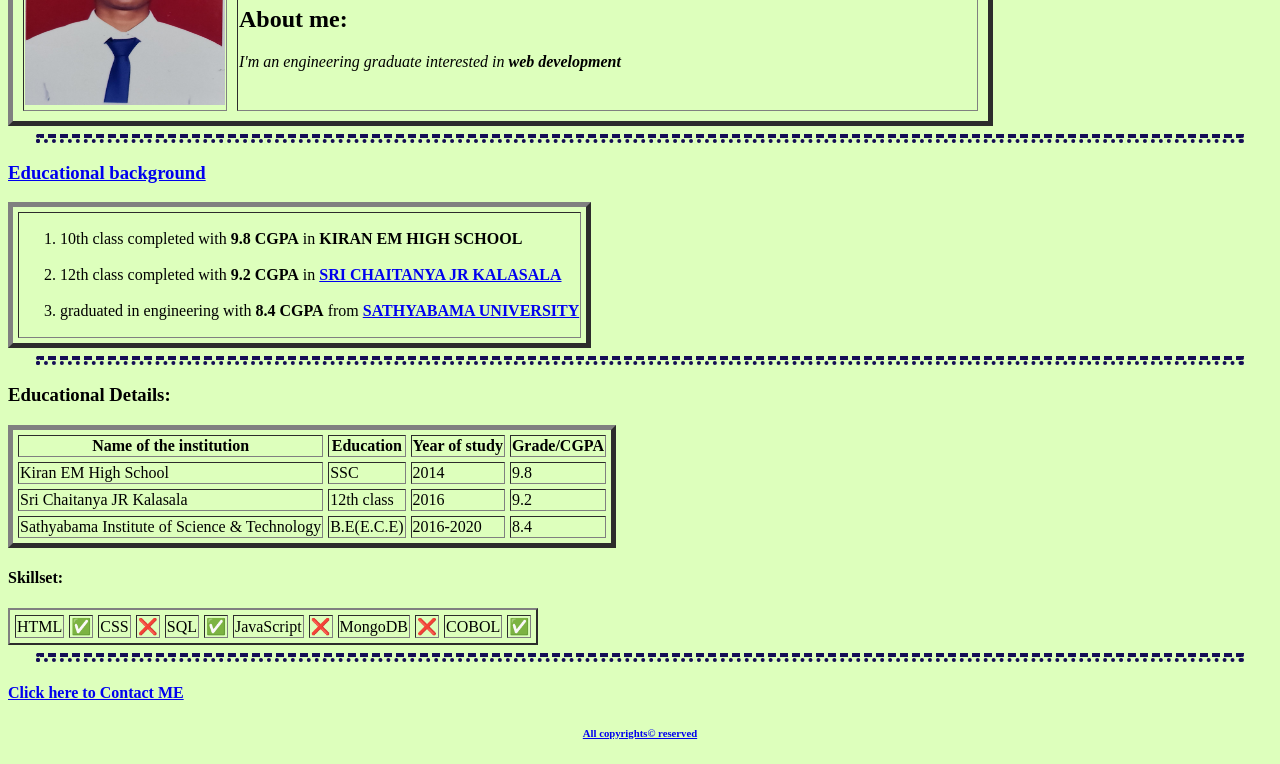
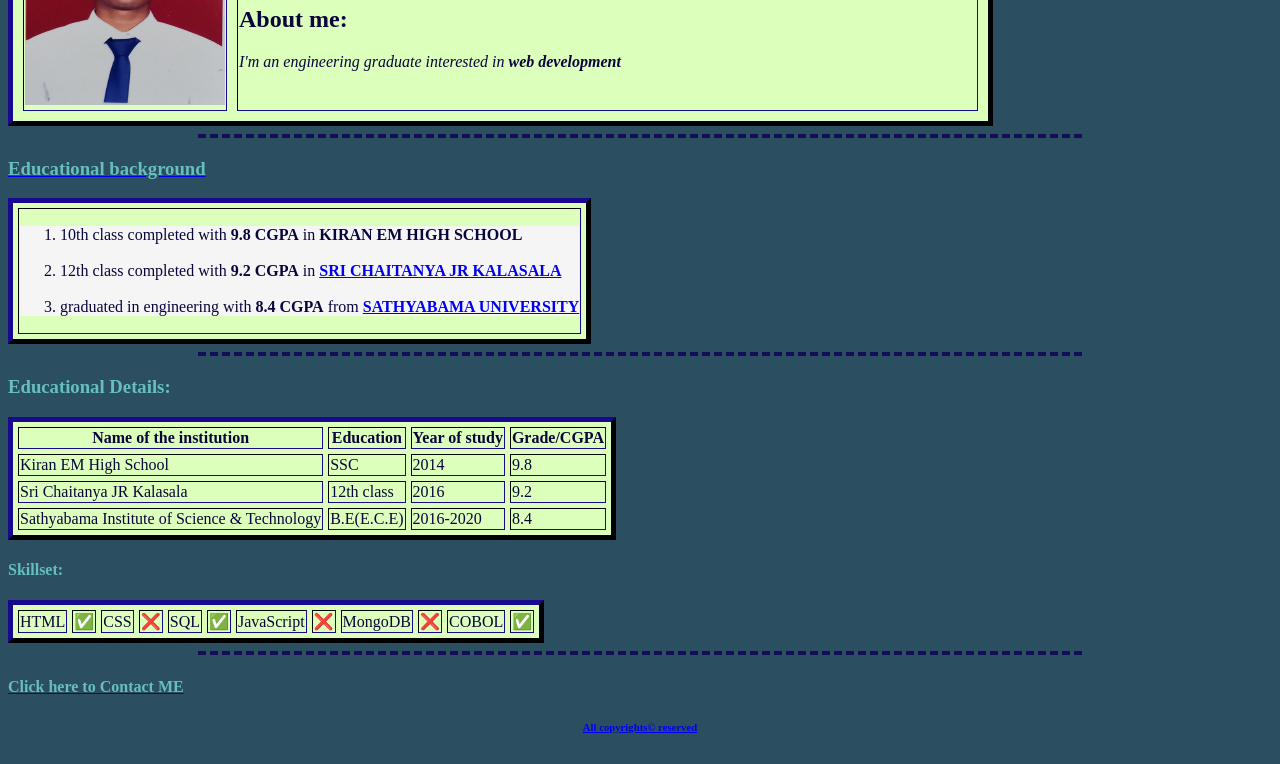
Before and after one commit to gopavaramkiran/KIRANCV, a plain HTML site: page index.html in a window 1280 px wide. Shown: the part 120-884 px from the top of the page. Drawn offline with Linux system fonts and the light colour scheme.

Commit message:
Add files via upload

```diff
--- a/index.html
+++ b/index.html
@@ -4,7 +4,7 @@
 <head>
   <meta charset="utf-8" http-equiv=”refresh” content=”60;>
   <title> Bobby's webpage </title>
-  <link rel="stylesheet" href="style.css">
+  <link rel="stylesheet" href="style0.css">
 </head>
 
 <body >
--- /dev/null
+++ b/style0.css
@@ -0,0 +1,43 @@
+body{
+    background-color: #2b4f60
+}
+ hr{
+    display: block;
+    border-style: dashed none none;
+    border-width: 4px;
+    border-color: #150e56;
+    width:70%;
+    height: 1px;
+     background-color: inherit;
+  }
+  p{
+  color:  #0a043c;
+  }
+  h1{
+    color: #66Bfbf
+  }
+  h2{
+    color:  #0a043c;
+  }
+  h3{
+    color: #66Bfbf
+  }
+  h4{
+    color: #66Bfbf
+  }
+  table{
+    color:  #0a043c;
+    background-color: #ddffbc;
+    border-color: #0a043c;
+    border-width: 5px;
+  }
+  ol{
+    border-color: #0a043c;
+    background-color: #f6f5f5;
+  }
+  form{
+    border-color: #0a043c;
+  }
+  li{
+    color: #0a043c
+  }
```
